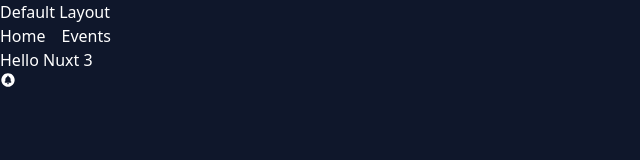
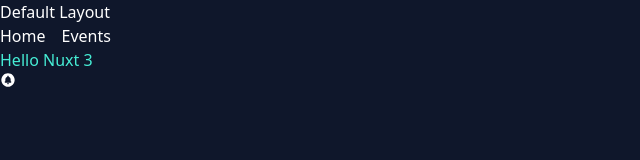
Before and after one commit to rovenelabanga001/my-nuxt-app, a Nuxt app: page / in a window 1280 px wide. Shown: the top 160 px of the page, without its empty margins (0-640 px from the left). Built offline with nearby package versions, Linux system fonts and the light colour scheme.

Commit message:
adds composables

```diff
--- /dev/null
+++ b/composables/useUtils.js
@@ -0,0 +1,5 @@
+export const useUtils = () => {
+  const sayHello = () => console.log("Hello");
+
+  return { sayHello };
+};
--- a/pages/events/index.vue
+++ b/pages/events/index.vue
@@ -7,6 +7,5 @@ definePageMeta({
   <div>Events page</div>
   <div>
     <p>Hello Vue</p>
-    <img src="/image2.png" alt="" />
   </div>
 </template>
--- a/pages/index.vue
+++ b/pages/index.vue
@@ -1,6 +1,11 @@
+<script setup>
+const { sayHello } = useUtils();
+sayHello();
+</script>
+
 <template>
   <div class="Main">
-    <h1>Hello Nuxt 3</h1>
+    <h1 class="text-teal-300">Hello Nuxt 3</h1>
     <IconsBell />
   </div>
 </template>
```
